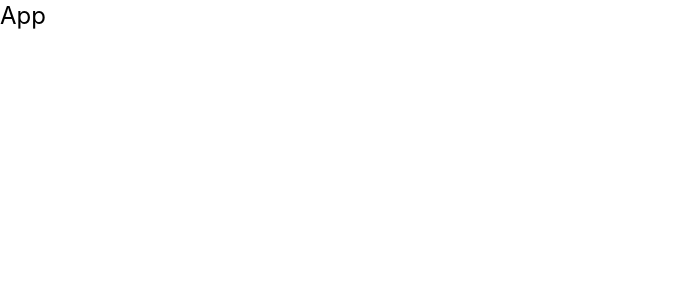
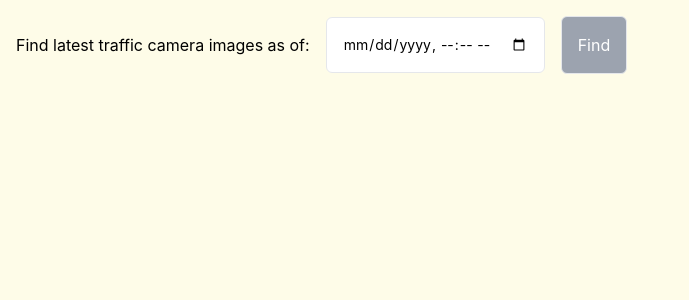
Before and after one commit to myc37/fdps, a React (Vite) app: page / in a window 1280 px wide. Shown: the top 300 px of the page, without its empty margins (0-689 px from the left). Built offline with nearby package versions, Linux system fonts and the light colour scheme.

Commit message:
feat: add grid component to display traffic images

```diff
--- a/src/App.tsx
+++ b/src/App.tsx
@@ -1,5 +1,48 @@
+import { ChangeEventHandler, MouseEventHandler, useState } from "react";
+import { getTrafficImages } from "./api";
+import { type DatePickerProps } from "./components/DatePicker";
+import Container from "./components/layout/Container";
+import Navbar from "./components/nav/Navbar";
+import { TrafficImagesGrid } from "./components/TrafficImagesGrid";
+
 const App = () => {
-	return <div className="text-2xl">App</div>;
+	const [dateString, setDateString] = useState("");
+	const [prevDateString, setPrevDateString] = useState("");
+	const [isEnabled, setIsEnabled] = useState(false);
+	const { data, refetch, isLoading, isFetching } = getTrafficImages(
+		dateString + ":00",
+		isEnabled
+	);
+
+	const isNewDateString = dateString !== prevDateString;
+
+	const handleSelectDate: ChangeEventHandler<HTMLInputElement> = (e) =>
+		setDateString(e.target.value);
+
+	const handleSubmit: MouseEventHandler<HTMLButtonElement> = (e) => {
+		e.preventDefault();
+		setPrevDateString(dateString);
+		if (!isEnabled) setIsEnabled(true);
+		else refetch();
+	};
+
+	const datePickerProps: DatePickerProps = {
+		dateString,
+		handleSelectDate,
+		handleSubmit,
+		isNewDateString,
+	};
+
+	return (
+		<Container>
+			<Navbar datePickerProps={datePickerProps} />
+			{isLoading || isFetching ? (
+				<div>loading...</div>
+			) : (
+				<TrafficImagesGrid display={data ?? []} />
+			)}
+		</Container>
+	);
 };
 
 export default App;
--- /dev/null
+++ b/src/components/TrafficImagesGrid.tsx
@@ -0,0 +1,35 @@
+import { type FC } from "react";
+import { type CleanedImageDataWithWeather } from "../types/trafficImages.types";
+import { Fade } from "react-awesome-reveal";
+
+type Props = {
+	display: Array<CleanedImageDataWithWeather>;
+};
+
+export const TrafficImagesGrid: FC<Props> = ({ display }) => {
+	return (
+		<Fade cascade triggerOnce>
+			<div className="p-8 grid grid-cols-4 gap-4">
+				{display.map((doc) => (
+					<div
+						key={doc.image.id}
+						className="bg-neutral-50 rounded-md border-2 p-2 flex flex-col drop-shadow-md transition-colors hover:border-green-600"
+					>
+						<div className="text-sm mb-1 mx-2 capitalize flex justify-between">
+							<div className="font-semibold">
+								{doc.streetName.toLowerCase()}
+							</div>
+							<div>{doc.weather}</div>
+						</div>
+						<img
+							src={doc.image.src}
+							alt={doc.streetName}
+							style={{ aspectRatio: "16 / 9" }}
+							className="rounded-md m-2"
+						/>
+					</div>
+				))}
+			</div>
+		</Fade>
+	);
+};
```
